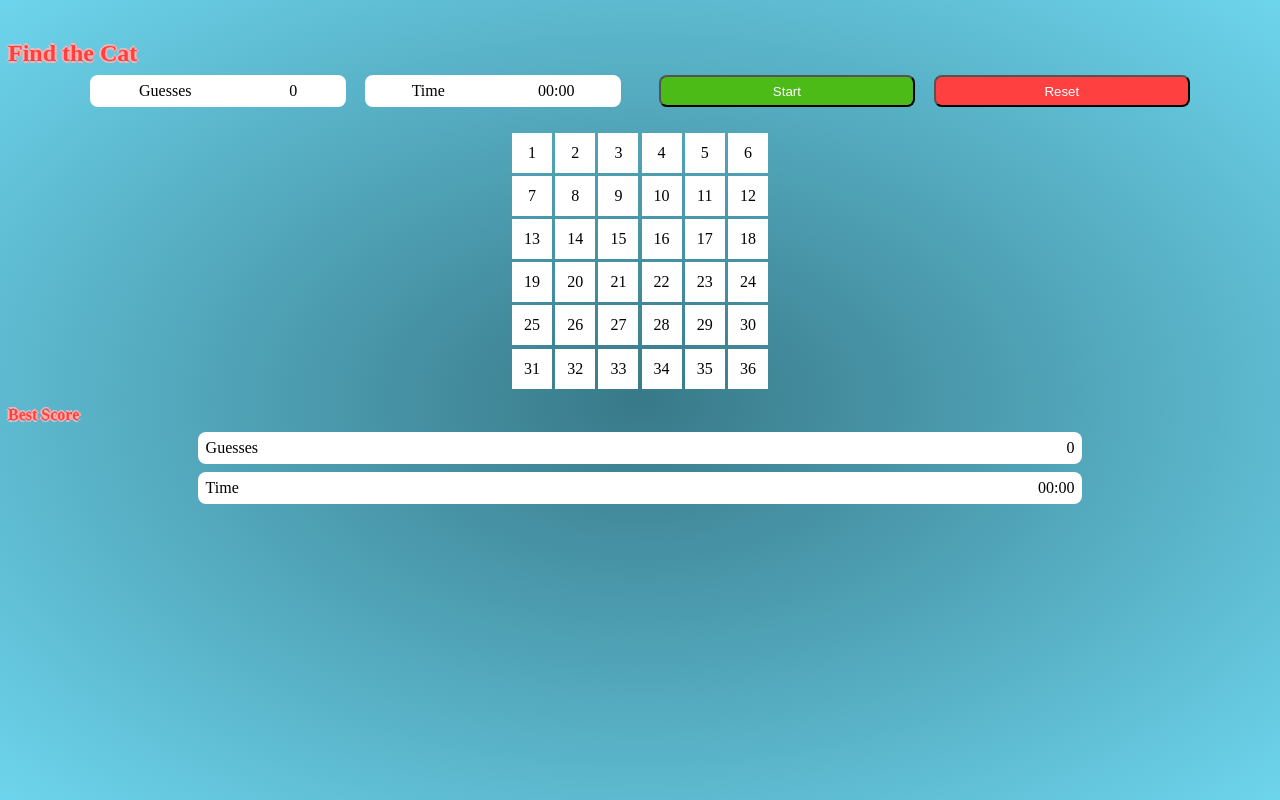
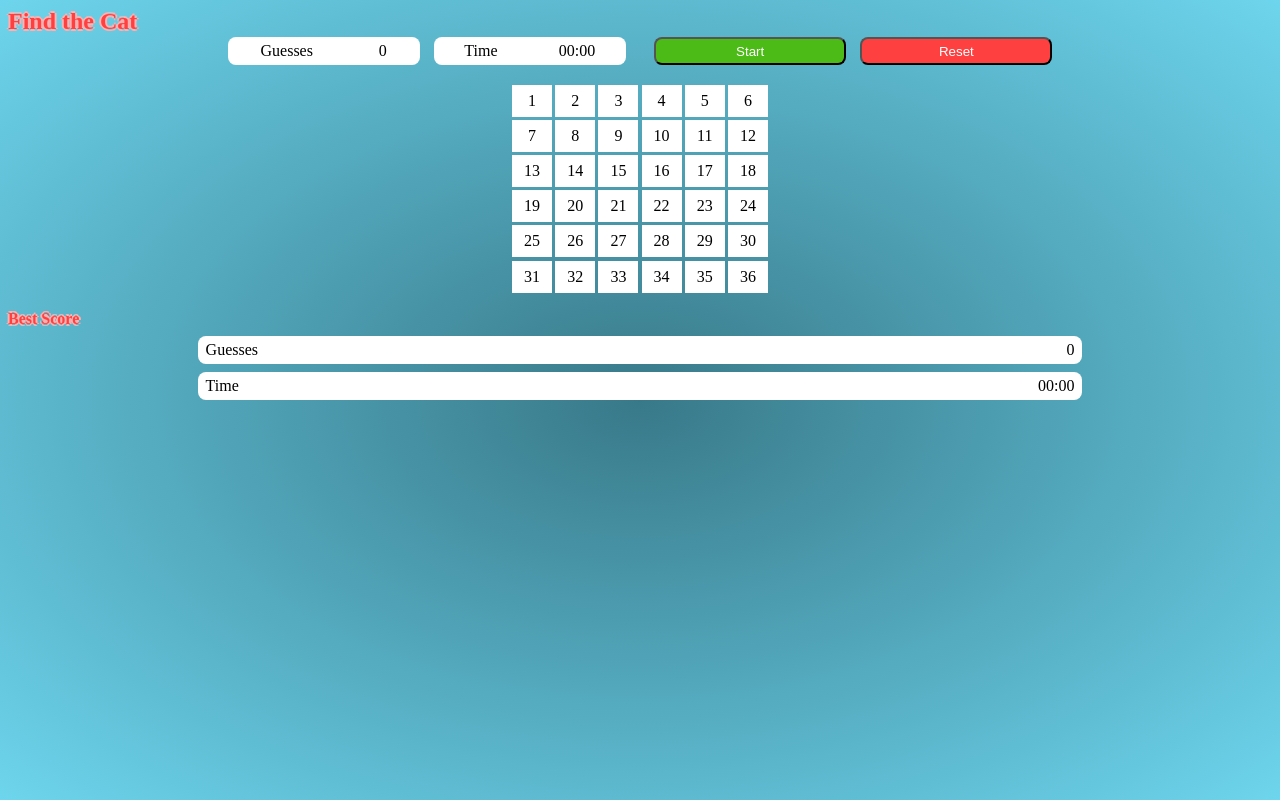
Before and after one commit to marianneporter/FindTheCatAng, an Angular app: page / in a window 1280 px wide. Built offline with nearby package versions, Linux system fonts and the light colour scheme.

Commit message:
refactor/design css

```diff
--- a/src/app/best-scores/best-scores.component.html
+++ b/src/app/best-scores/best-scores.component.html
@@ -2,17 +2,15 @@
     <h4>Best Score</h4>
     <div class="best-attempts">
         <div class="best-monitor">
-            <div class="label">
-                Guesses
-            </div>
+            <div class="label title-showing">Guesses</div>
+            <div class="label title-not-showing">Best number of Guesses</div>
             <div class="info">
                 {{bestScore}}
             </div>
         </div>
         <div class="best-monitor">
-            <div class="label">
-                Time
-            </div>
+            <div class="label title-showing">Time</div>
+            <div class="label title-not-showing">Best Time</div>
             <div class="info">
                 {{ bestTiming.seconds | number: '2.0' }}:{{ bestTiming.tenths | number: '2.0' }}
             </div>
--- a/src/app/best-scores/best-scores.component.scss
+++ b/src/app/best-scores/best-scores.component.scss
@@ -11,11 +11,45 @@ h4 {
     display: flex;
     justify-content: space-between;
     align-items: center;
-    height: 2rem;
+    height: 1.75rem;
     width: 70%;
     background-color: white;
     margin: 0.5rem auto 0 auto;
     padding: 0.5rem;
     border-radius: 0.5rem;
 
+    .title-not-showing {
+        display: none;
+    }
+
+    .title-showing {
+        display: block;
+    }
 }
+
+
+
+
+@media screen and (min-width: 500px) {
+
+
+    @media screen and (max-height: 480px) {
+        h4 {
+            display: none;
+        }
+        .best-attempts {
+            display: flex;
+
+            .best-monitor {
+                width: 40%;
+
+                .title-showing {
+                    display: none;
+                }
+                .title-not-showing {
+                    display: block;
+                }
+            }
+        }
+    }
+}
--- a/src/app/cat-game/cat-game.component.scss
+++ b/src/app/cat-game/cat-game.component.scss
@@ -9,3 +9,9 @@
                       0 -2px #feb1b1;
     }
 }
+
+@media screen and (min-width: 500px) {
+    .title-and-controls {
+        margin-top: 0;
+    }
+}
--- a/src/app/current-game-scores/current-game-scores.component.scss
+++ b/src/app/current-game-scores/current-game-scores.component.scss
@@ -7,7 +7,7 @@
         display: flex;
         justify-content: space-around;
         align-items: center;
-        height: 2rem;
+        height: 1.75rem;
         width: 45%;
         background-color: white;
         border-radius: 0.5rem;
@@ -20,7 +20,7 @@
     justify-content: space-evenly;
 
     .btn {
-        height: 2rem;
+        height: 1.75rem;
         width: 45%;
         border-radius: 0.5rem;
     }
@@ -41,7 +41,9 @@
         display: flex;
         justify-content: center;
         align-items: center;
-        height: 3rem;
+        height: 2rem;
+        width: 75%;
+        margin: 0 auto;
     }
 
     .game-monitor-group {
@@ -54,7 +56,4 @@
         width: 45%;
         align-items: center;
     }
-
-
-
 }
--- a/src/app/grid/_grid-properties.scss
+++ b/src/app/grid/_grid-properties.scss
@@ -3,17 +3,14 @@
     // screens < 575px
     --hiding-place-width: 2.5rem;
     --hiding-place-margin: 0.1rem;
-    @media screen and (max-height: 569px) {
-        --hiding-place-height: 2rem;
-    }
-    @media  screen and (min-height: 570px) {
-        --hiding-place-height: 2.5rem;
-    }
+    --hiding-place-height: 2rem;
 
 
-    // screens 576px and larger
-    @media screen and (min-width: 576px) {
 
+    @media screen and (min-width: 500px) {
+        @media screen and (max-height: 400px) {
+            --hiding-place-height: 1.9rem;
+        }
     }
 
 
--- a/src/app/grid/grid.component.scss
+++ b/src/app/grid/grid.component.scss
@@ -27,6 +27,13 @@
            background-color: white;
        }
     }
+}
 
+@media screen and (min-width: 500px) {
+    @media screen and (max-height: 400px) {
+        .hiding-grid {
+            margin: 0.25rem auto 0 auto;
+        }
+    }
 
 }
```
